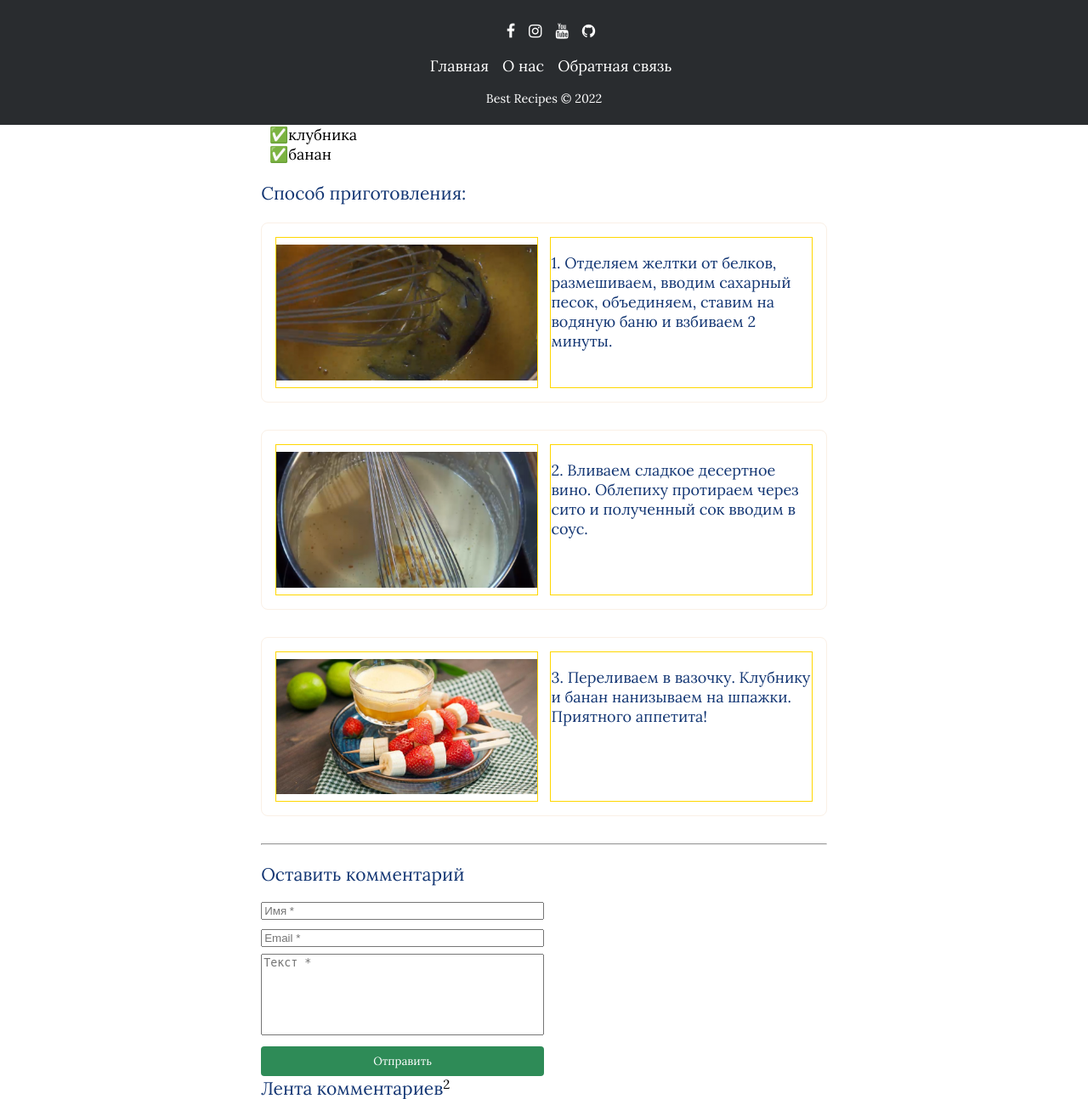
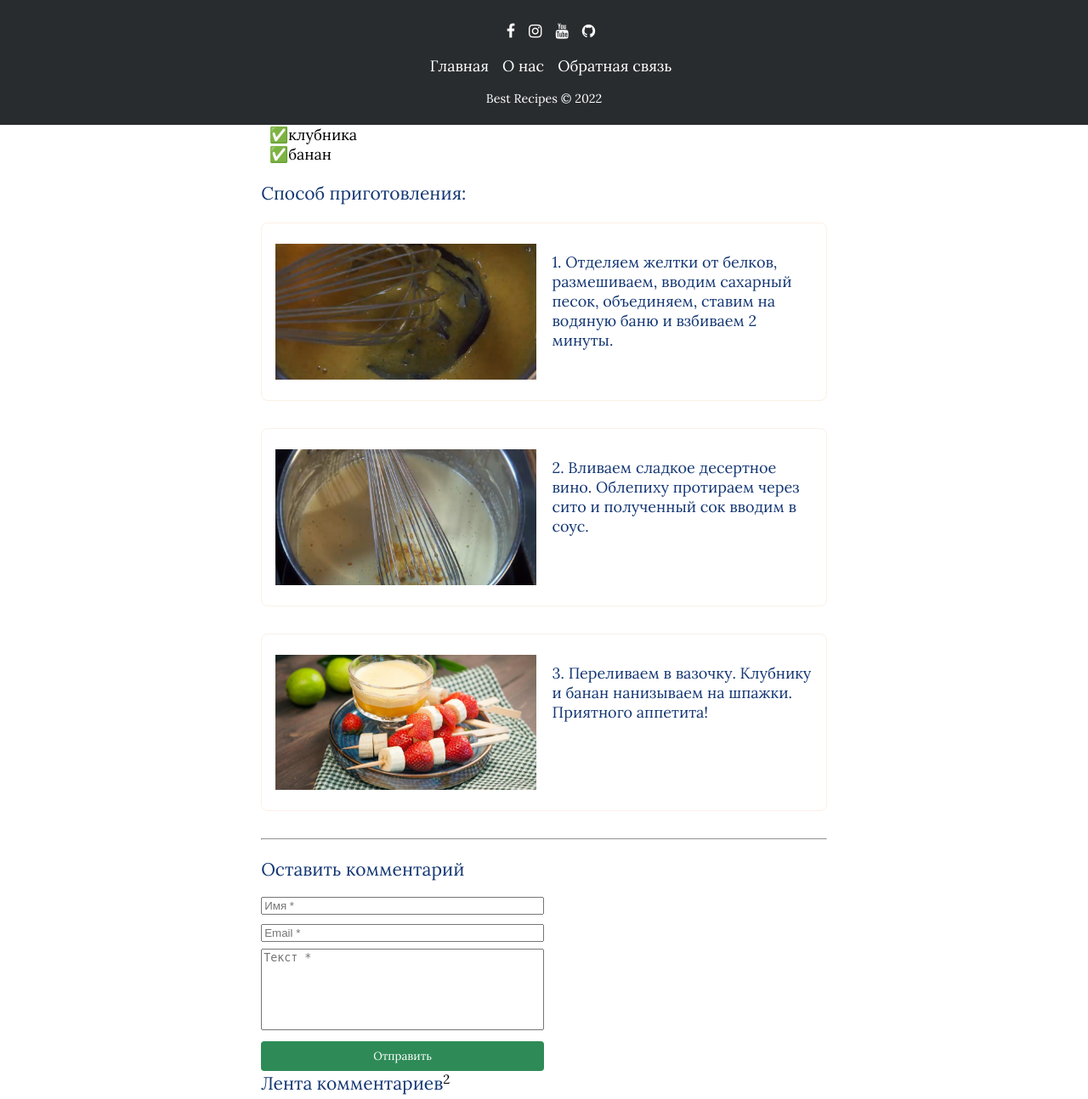
Before and after one commit to viktornikolaev1995/project, a Django app: page /recipe/frukty-s-oblepihovym-kremom/frukty-s-oblepihovym-kremom/ in a window 1280 px wide. Shown: the part 653-1947 px from the top of the page at 85% size. Run offline with Django 3.2, Linux system fonts and the light colour scheme; data comes from the database, SQL or seed files in the repository; some libraries are stand-ins or nearby versions.

Commit message:
developing

```diff
--- a/book_of_recipes/static/book_of_recipes/css/base_list.css
+++ b/book_of_recipes/static/book_of_recipes/css/base_list.css
@@ -380,7 +380,7 @@ order определяет порядок, используемый для ра
     resize: none;
 }
 
-/*.fcreate-comment-at-recipe-form-content {
+/*.create-comment-at-recipe-form-content {
     border: 1px solid gold;
 }*/
 
@@ -394,12 +394,12 @@ order определяет порядок, используемый для ра
     font-family: 'Lora', serif;
 }
 
-.step-for-cooking-at-recipe div.left,
+/*.step-for-cooking-at-recipe div.left,
 .step-for-cooking-at-recipe div.right,
 .recipe div.left,
 .recipe div.right {
      border: 1px solid gold;
-}
+}*/
 
 .comment,
 .child-comment {
```
